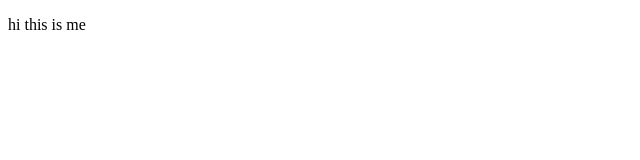
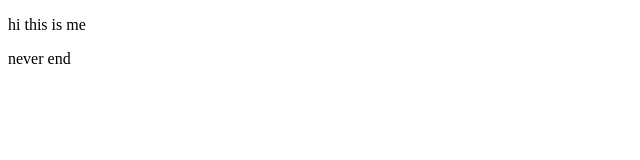
Before and after one commit to Akshayacse1010/firstproject, a plain HTML site: page intro/index.html in a window 1280 px wide. Shown: the full height of the page, 0-640 px from the left. Drawn offline with Linux system fonts and the light colour scheme.

Commit message:
changed p tag

```diff
--- a/intro/index.html
+++ b/intro/index.html
@@ -8,6 +8,7 @@
 </head>
 <body>
   <p>hi this is me </p>
+  <p>never end </p>
 
 </body>
 </html>
```
